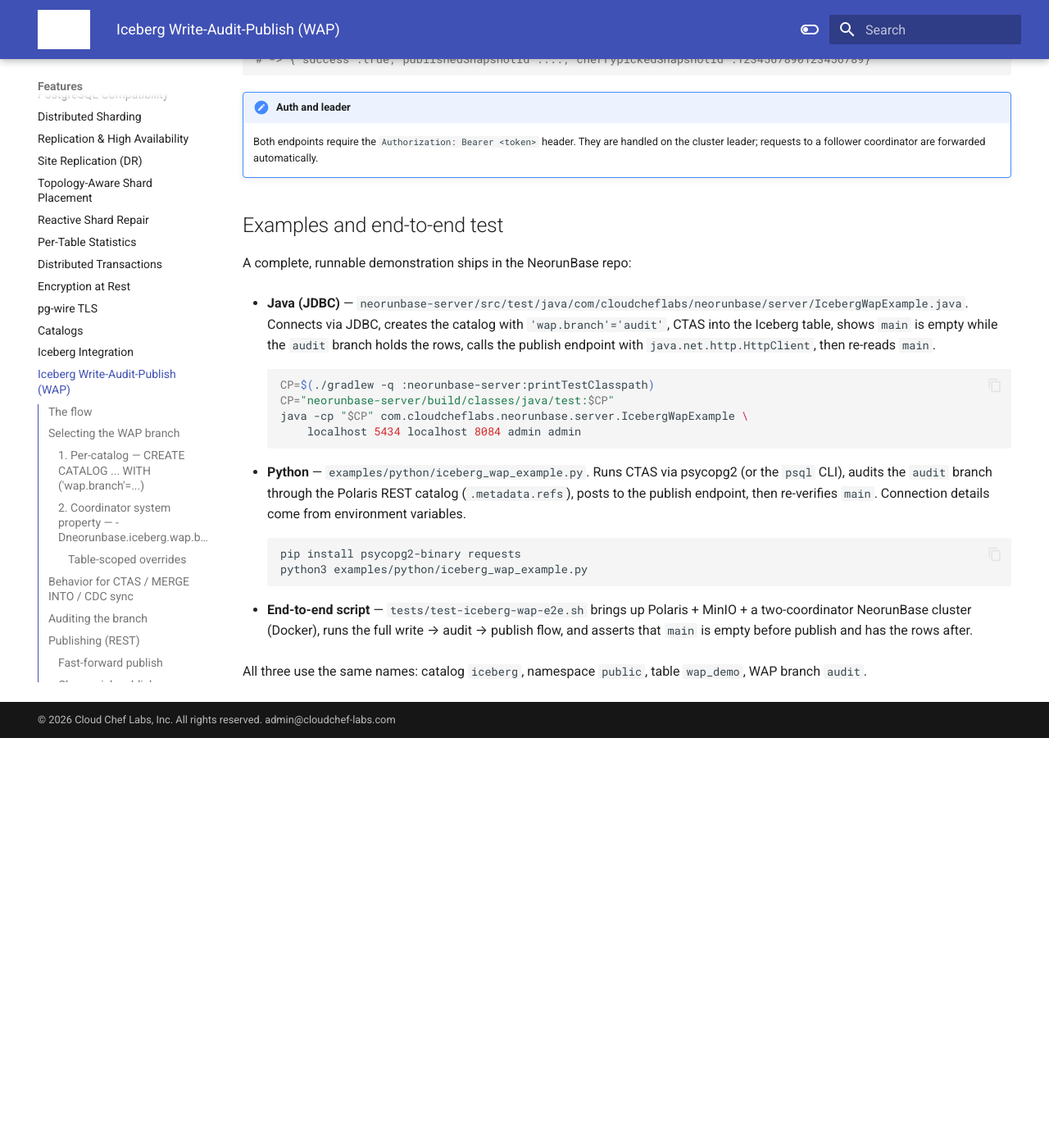
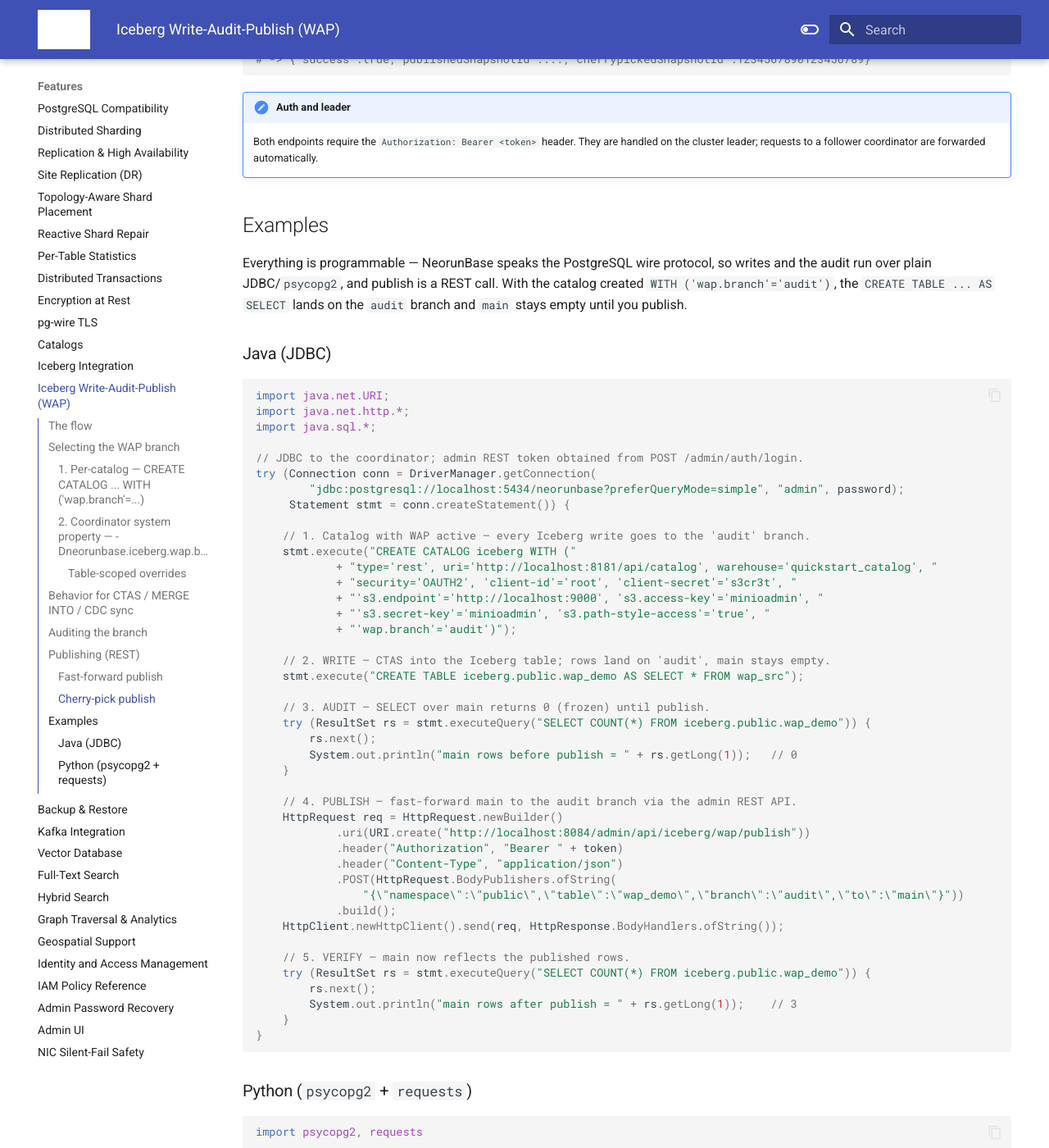
Before and after one commit to cloudcheflabs/neorunbase-docs, an MkDocs documentation site: the page built from docs/features/iceberg-wap.md, in a window 1280 px wide and 1400 px high, scrolled down 3366 px. Shown: the whole window at 82% size. Built offline with MkDocs 1.6.1 and Material for MkDocs 9.7.7, drawn with Linux system fonts in a browser that asks for light colours; the version menu is left out; before the commit the page ends 4266 px from its top, so only the background shows below that; some of the changed text lies outside the part shown; grey boxes are pictures that could not be loaded.

Commit message:
docs(iceberg-wap): show real example code inline; drop internal test-script refs
Inline the actual Java/Python example code (not just file/run tables), remove
references to internal tests/ e2e scripts that are not shipped to users, and
clarify the programmable (SDK/REST) write+audit path.

Co-Authored-By: Claude Opus 4.8 (1M context) <noreply@anthropic.com>

````diff
--- a/docs/features/iceberg-wap.md
+++ b/docs/features/iceberg-wap.md
@@ -160,35 +160,94 @@ curl -s -X POST http://localhost:8084/admin/api/iceberg/wap/cherrypick \
     Both endpoints require the `Authorization: Bearer <token>` header. They are handled
     on the cluster leader; requests to a follower coordinator are forwarded automatically.
 
-## Examples and end-to-end test
+## Examples
 
-A complete, runnable demonstration ships in the NeorunBase repo:
+Everything is programmable — NeorunBase speaks the PostgreSQL wire protocol, so writes and the
+audit run over plain JDBC/`psycopg2`, and publish is a REST call. With the catalog created
+`WITH ('wap.branch'='audit')`, the `CREATE TABLE ... AS SELECT` lands on the `audit` branch and
+`main` stays empty until you publish.
 
-- **Java (JDBC)** — `neorunbase-server/src/test/java/com/cloudcheflabs/neorunbase/server/IcebergWapExample.java`.
-  Connects via JDBC, creates the catalog with `'wap.branch'='audit'`, CTAS into the
-  Iceberg table, shows `main` is empty while the `audit` branch holds the rows, calls the
-  publish endpoint with `java.net.http.HttpClient`, then re-reads `main`.
+### Java (JDBC)
 
-    ```bash
-    CP=$(./gradlew -q :neorunbase-server:printTestClasspath)
-    CP="neorunbase-server/build/classes/java/test:$CP"
-    java -cp "$CP" com.cloudcheflabs.neorunbase.server.IcebergWapExample \
-        localhost 5434 localhost 8084 admin admin
-    ```
+```java
+import java.net.URI;
+import java.net.http.*;
+import java.sql.*;
 
-- **Python** — `examples/python/iceberg_wap_example.py`. Runs CTAS via psycopg2 (or the
-  `psql` CLI), audits the `audit` branch through the Polaris REST catalog
-  (`.metadata.refs`), posts to the publish endpoint, then re-verifies `main`. Connection
-  details come from environment variables.
+// JDBC to the coordinator; admin REST token obtained from POST /admin/auth/login.
+try (Connection conn = DriverManager.getConnection(
+        "jdbc:postgresql://localhost:5434/neorunbase?preferQueryMode=simple", "admin", password);
+     Statement stmt = conn.createStatement()) {
 
-    ```bash
-    pip install psycopg2-binary requests
-    python3 examples/python/iceberg_wap_example.py
-    ```
+    // 1. Catalog with WAP active — every Iceberg write goes to the 'audit' branch.
+    stmt.execute("CREATE CATALOG iceberg WITH ("
+            + "type='rest', uri='http://localhost:8181/api/catalog', warehouse='quickstart_catalog', "
+            + "security='OAUTH2', 'client-id'='root', 'client-secret'='s3cr3t', "
+            + "'s3.endpoint'='http://localhost:9000', 's3.access-key'='minioadmin', "
+            + "'s3.secret-key'='minioadmin', 's3.path-style-access'='true', "
+            + "'wap.branch'='audit')");
 
-- **End-to-end script** — `tests/test-iceberg-wap-e2e.sh` brings up Polaris + MinIO + a
-  two-coordinator NeorunBase cluster (Docker), runs the full write → audit → publish flow,
-  and asserts that `main` is empty before publish and has the rows after.
+    // 2. WRITE — CTAS into the Iceberg table; rows land on 'audit', main stays empty.
+    stmt.execute("CREATE TABLE iceberg.public.wap_demo AS SELECT * FROM wap_src");
 
-All three use the same names: catalog `iceberg`, namespace `public`, table `wap_demo`,
-WAP branch `audit`.
+    // 3. AUDIT — SELECT over main returns 0 (frozen) until publish.
+    try (ResultSet rs = stmt.executeQuery("SELECT COUNT(*) FROM iceberg.public.wap_demo")) {
+        rs.next();
+        System.out.println("main rows before publish = " + rs.getLong(1));   // 0
+    }
+
+    // 4. PUBLISH — fast-forward main to the audit branch via the admin REST API.
+    HttpRequest req = HttpRequest.newBuilder()
+            .uri(URI.create("http://localhost:8084/admin/api/iceberg/wap/publish"))
+            .header("Authorization", "Bearer " + token)
+            .header("Content-Type", "application/json")
+            .POST(HttpRequest.BodyPublishers.ofString(
+                "{\"namespace\":\"public\",\"table\":\"wap_demo\",\"branch\":\"audit\",\"to\":\"main\"}"))
+            .build();
+    HttpClient.newHttpClient().send(req, HttpResponse.BodyHandlers.ofString());
+
+    // 5. VERIFY — main now reflects the published rows.
+    try (ResultSet rs = stmt.executeQuery("SELECT COUNT(*) FROM iceberg.public.wap_demo")) {
+        rs.next();
+        System.out.println("main rows after publish = " + rs.getLong(1));    // 3
+    }
+}
+```
+
+### Python (`psycopg2` + `requests`)
+
+```python
+import psycopg2, requests
+
+conn = psycopg2.connect(host="localhost", port=5434, dbname="neorunbase",
+                        user="admin", password=PASSWORD)
+conn.autocommit = True
+cur = conn.cursor()
+
+# 1. Catalog with WAP active.
+cur.execute("CREATE CATALOG iceberg WITH ("
+            "type='rest', uri='http://localhost:8181/api/catalog', warehouse='quickstart_catalog', "
+            "security='OAUTH2', 'client-id'='root', 'client-secret'='s3cr3t', "
+            "'s3.endpoint'='http://localhost:9000', 's3.access-key'='minioadmin', "
+            "'s3.secret-key'='minioadmin', 's3.path-style-access'='true', "
+            "'wap.branch'='audit')")
+
+# 2. WRITE — CTAS; rows land on the 'audit' branch.
+cur.execute("CREATE TABLE iceberg.public.wap_demo AS SELECT * FROM wap_src")
+
+# 3. AUDIT — main is empty (frozen) before publish.
+cur.execute("SELECT COUNT(*) FROM iceberg.public.wap_demo")
+print("main before publish =", cur.fetchone()[0])     # 0
+
+# 4. PUBLISH — fast-forward main to audit.
+requests.post("http://localhost:8084/admin/api/iceberg/wap/publish",
+              headers={"Authorization": f"Bearer {token}"},
+              json={"namespace": "public", "table": "wap_demo", "branch": "audit", "to": "main"})
+
+# 5. VERIFY — main now has the rows.
+cur.execute("SELECT COUNT(*) FROM iceberg.public.wap_demo")
+print("main after publish =", cur.fetchone()[0])      # 3
+```
+
+The same `audit` branch can also be selected without `CREATE CATALOG WITH` by launching the
+coordinator with `-Dneorunbase.iceberg.wap.branch=audit` (see [Selecting the WAP branch](#selecting-the-wap-branch)).
````
